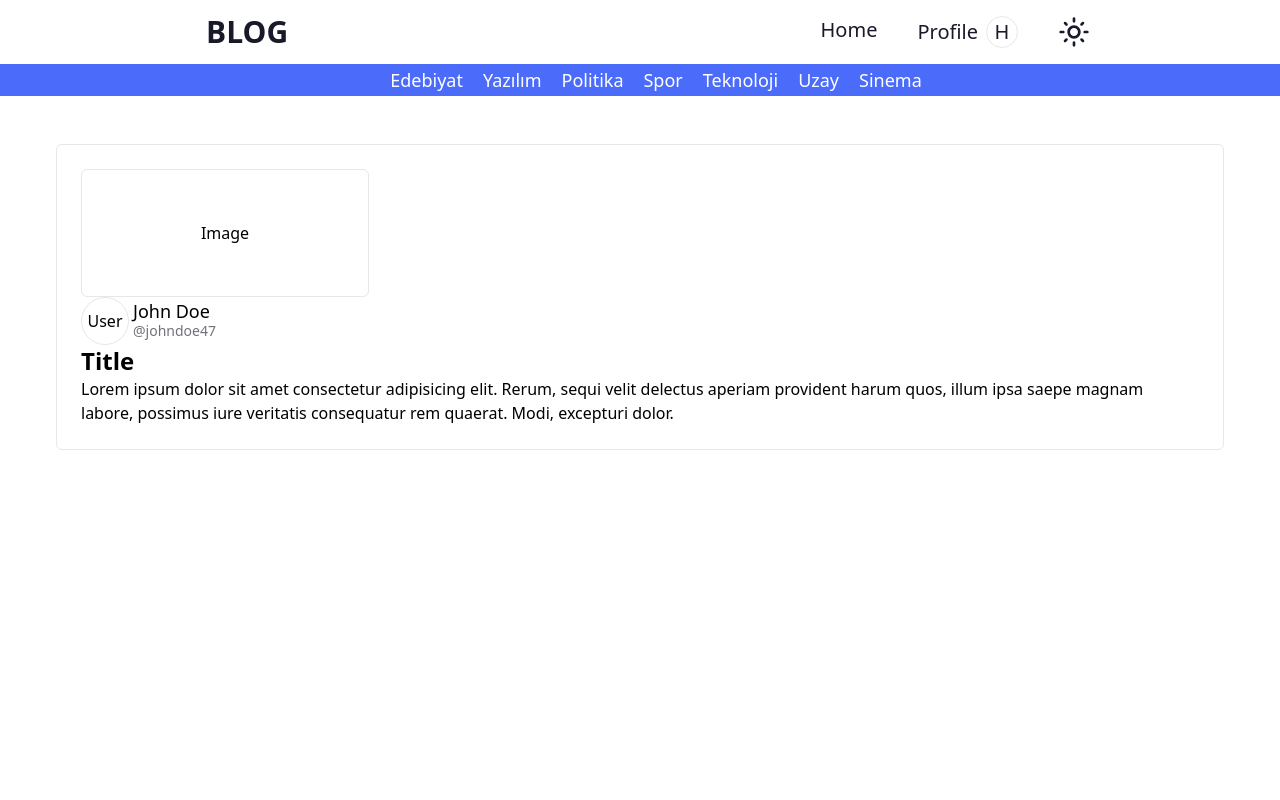
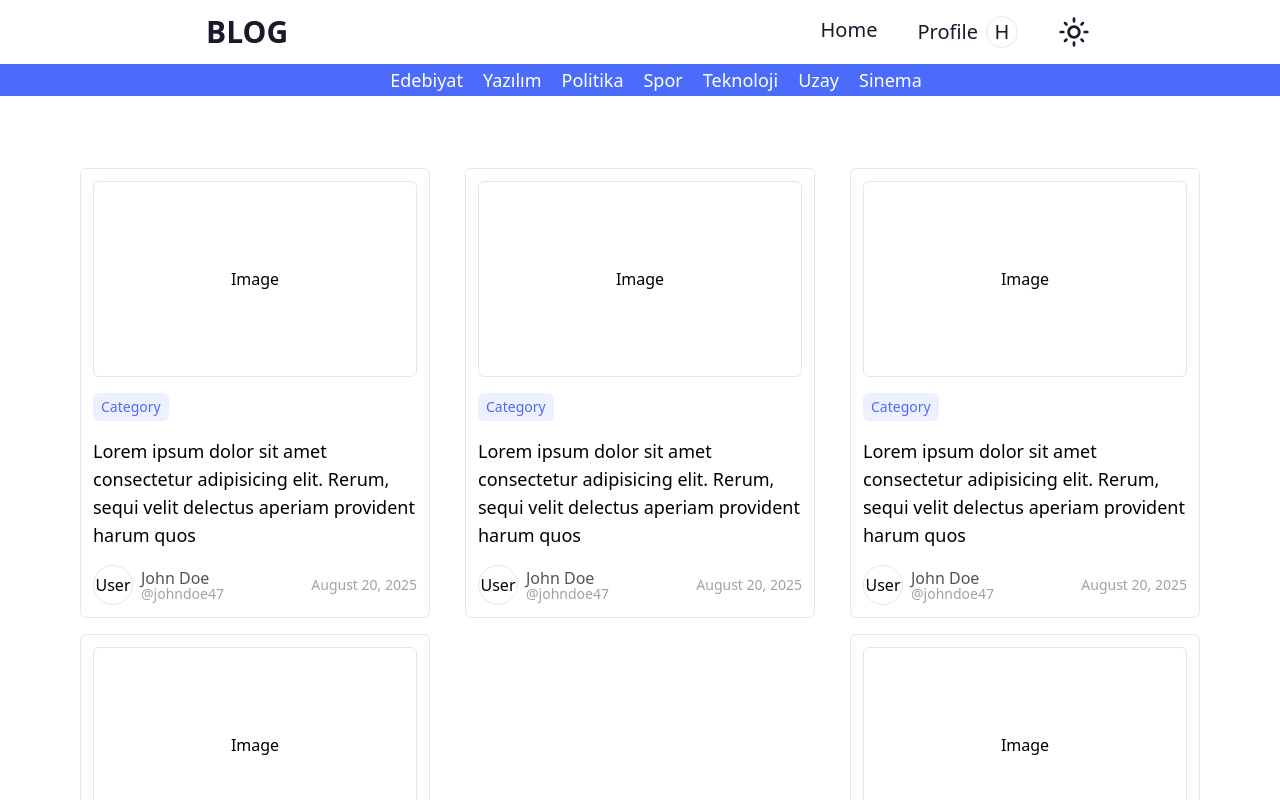
Before and after one commit to kayamazlum/Blog-App-Front, a Next.js app: page / in a window 1280 px wide. Shown: the top 800 px of the page. Built offline with nearby package versions, Linux system fonts and the light colour scheme.

Commit message:
post cardlar duzenlendi

```diff
--- a/src/components/AllContent/index.tsx
+++ b/src/components/AllContent/index.tsx
@@ -1,5 +1,5 @@
 import React from "react";
-import PostCard from "../postCard";
+import PostCards from "../postCards";
 
 const AllContent = () => {
   return (
@@ -7,7 +7,7 @@ const AllContent = () => {
       <div className="w-[1200px] md:mx-8 sm:mx-4 mx-2 p-4 ">
         <div className="w-full flex flex-row">
           <div className=" w-full">
-            <PostCard />
+            <PostCards />
           </div>
         </div>
       </div>
--- a/src/components/postCard/index.tsx
+++ b/src/components/postCard/index.tsx
@@ -2,31 +2,36 @@ import React from "react";
 
 const PostCard = () => {
   return (
-    <div className="flex gap-4 rounded-md border dark:border-zinc-700 p-6 bg-white dark:bg-zinc-900">
-      <div className="flex flex-col">
-        <div className="border rounded-md h-32 w-72 items-center flex justify-center">
+    <div className="flex flex-col w-[350px] h-[450px] border dark:border-zinc-600 p-3 items-center rounded-md gap-4">
+      <div className="border dark:border-zinc-600 rounded-md h-52 w-full items-center flex justify-center">
         Image
       </div>
-        <div className="flex ">
-          <div className="flex gap-1 ">
-            <span className="rounded-full w-12 h-12 border flex items-center justify-center cursor-pointer">
+      <div className="flex gap-1 justify-start w-full">
+        <span className="rounded-md select-none cursor-pointer text-sm bg-blue bg-opacity-10 flex items-center justify-center py-1 px-2 text-blue">
+          Category
+        </span>
+      </div>
+
+      <h1 className="text-lg font-medium">
+        Lorem ipsum dolor sit amet consectetur adipisicing elit. Rerum, sequi
+        velit delectus aperiam provident harum quos
+      </h1>
+
+      <div className="flex w-full justify-between items-center">
+        <div className="flex gap-1 items-center">
+          <span className="rounded-full w-10 h-10 border flex items-center justify-center cursor-pointer">
             User
           </span>
-            <div className="flex flex-col gap-1 ">
-              <span className="text-lg">John Doe</span>
-              <span className="-mt-2 text-sm text-zinc-500 dark:text-zinc-400 cursor-pointer   ">
+          <div className="flex flex-col ml-1">
+            <span className="text-zinc-600 dark:text-zinc-300">John Doe</span>
+            <span className="-mt-[6px] text-sm text-zinc-400 dark:text-zinc-400 cursor-pointer   ">
               @johndoe47
             </span>
           </div>
         </div>
+        <div className="text-sm text-zinc-400 dark:text-zinc-400">
+          August 20, 2025
         </div>
-        <h1 className="text-2xl font-semibold">Title</h1>
-        <p className="">
-          Lorem ipsum dolor sit amet consectetur adipisicing elit. Rerum, sequi
-          velit delectus aperiam provident harum quos, illum ipsa saepe magnam
-          labore, possimus iure veritatis consequatur rem quaerat. Modi,
-          excepturi dolor.
-        </p>
       </div>
     </div>
   );
--- /dev/null
+++ b/src/components/postCards/index.tsx
@@ -0,0 +1,23 @@
+import React from "react";
+import PostCard from "../postCard";
+
+const PostCards = () => {
+  return (
+    <div className="flex flex-col gap-8">
+      <div className="flex flex-wrap justify-between gap-4 p-6 ">
+        <PostCard />
+        <PostCard />
+        <PostCard />
+        <PostCard />
+        <PostCard />
+      </div>
+      <div className="w-full flex items-center justify-center">
+        <span className="w-36 h-12 border items-center justify-center flex p-2 font-medium rounded-md hover:bg-blue duration-300 transition-all cursor-pointer ">
+          View All Post
+        </span>
+      </div>
+    </div>
+  );
+};
+
+export default PostCards;
```
Lines whose indentation alone changed are shown as unchanged.
